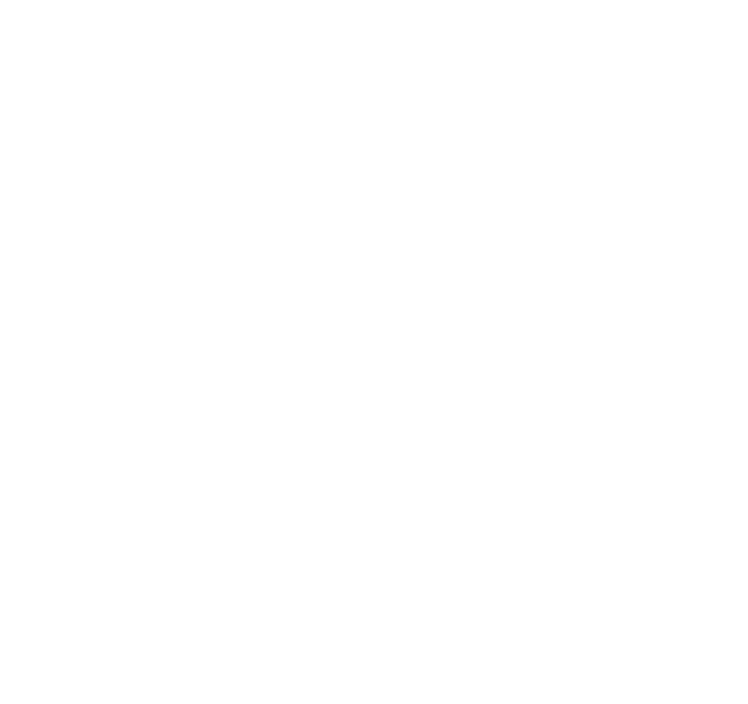
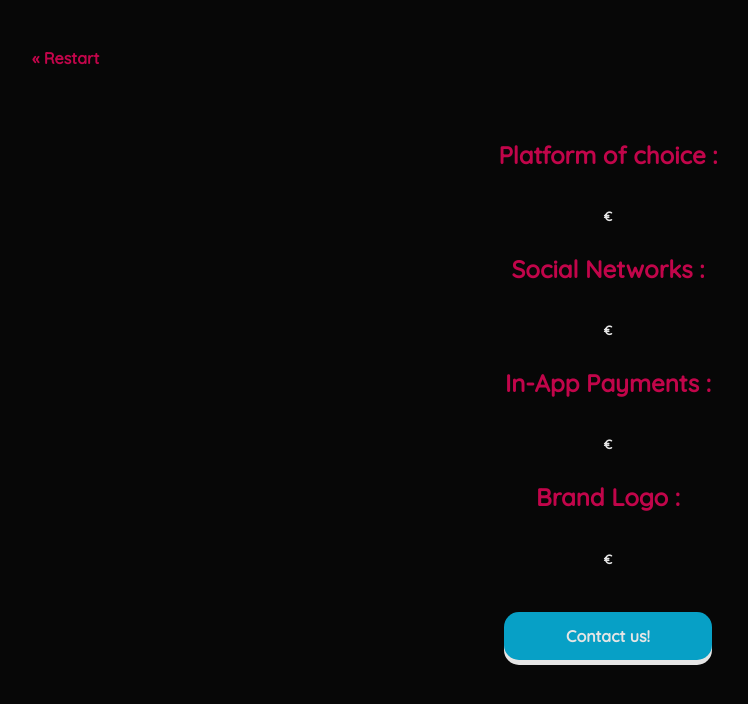
Before and after one commit to moshfeu/App-Price_calc, a React (Create React App) app: page /recap in a window 1280 px wide. Shown: the top 704 px of the page, without its empty margins (32-780 px from the left). Built offline with nearby package versions, Linux system fonts and the light colour scheme.

Commit message:
Added Context

```diff
--- a/src/App.css
+++ b/src/App.css
@@ -1,3 +1,6 @@
+*{
+  background-color: #070707;
+}
 body {
   font-family: "Quicksand", sans-serif;
 }
--- a/src/Main.js
+++ b/src/Main.js
@@ -1,25 +1,29 @@
-import React from 'react'
-import { BrowserRouter as Router, Route} from 'react-router-dom';
-import Frontpage from './components/Frontpage';
-import Type from './components/questions/Type';
-import Social from './components/questions/Social';
-import Payments from './components/questions/Payments';
-import Logo from './components/questions/Logo';
-import Price from './components/Price';
+import React from "react";
+import { BrowserRouter as Router, Route } from "react-router-dom";
+import Frontpage from "./components/Frontpage";
+import Type from "./components/questions/Type";
+import Social from "./components/questions/Social";
+import Payments from "./components/questions/Payments";
+import Logo from "./components/questions/Logo";
+import Price from "./components/Price";
+import Recap from "./components/Recap";
+import { PricingProvider } from "./components/model/PricingContext";
 
 function Main() {
-    return (
-        <Router>
-            <div>
-                <Route path='/questions/' component={Price} />
-                <Route exact path='/' component={Frontpage} />
-                <Route exact path='/questions/type' component={Type} />
-                <Route exact path='/questions/social' component={Social} />
-                <Route exact path='/questions/payments' component={Payments} />
-                <Route exact path='/questions/logo' component={Logo} />
-
-             </div>
-        </Router>
-    )
+  return (
+    <Router>
+      <div>
+        <PricingProvider>
+          <Route path="/questions/" component={Price} />
+          <Route exact path="/" component={Frontpage} />
+          <Route exact path="/questions/type" component={Type} />
+          <Route exact path="/questions/social" component={Social} />
+          <Route exact path="/questions/payments" component={Payments} />
+          <Route exact path="/questions/logo" component={Logo} />
+          <Route exact path="/recap" component={Recap} />
+        </PricingProvider>
+      </div>
+    </Router>
+  );
 }
 export default Main;
--- a/src/components/Recap.js
+++ b/src/components/Recap.js
@@ -0,0 +1,34 @@
+import React from "react";
+import {
+  MainWrapper,
+  ListItem,
+  SelectionsContainer,
+  ButtonLabel,
+  ContactButton,
+  PreviousPage
+} from "./StyledComponents";
+function Recap() {
+  return (
+    <MainWrapper>
+      <PreviousPage to="./">Restart</PreviousPage>
+      <SelectionsContainer>
+        <ListItem>Platform of choice :</ListItem>
+        <ButtonLabel>€</ButtonLabel>
+      </SelectionsContainer>
+      <SelectionsContainer>
+        <ListItem>Social Networks :</ListItem>
+        <ButtonLabel>€</ButtonLabel>
+      </SelectionsContainer>
+      <SelectionsContainer>
+        <ListItem>In-App Payments :</ListItem>
+        <ButtonLabel>€</ButtonLabel>
+      </SelectionsContainer>
+      <SelectionsContainer>
+        <ListItem>Brand Logo :</ListItem>
+        <ButtonLabel>€</ButtonLabel>
+      </SelectionsContainer>
+      <ContactButton>Contact us!</ContactButton>
+    </MainWrapper>
+  );
+}
+export default Recap;
--- a/src/components/StyledComponents.js
+++ b/src/components/StyledComponents.js
@@ -3,28 +3,27 @@
 import { FontAwesomeIcon } from "@fortawesome/react-fontawesome";
 
 const Icon = styled(FontAwesomeIcon)`
-    font-size:5em;
-    border-radius:50%;
-    color:#07A0C6;
+  font-size: 5em;
+  border-radius: 50%;
+  color: #07a0c6;
   :hover {
     cursor: pointer;
     transform: scale(1.2);
-        color: #0ACEFF;
+    color: #0aceff;
   }
   :active {
-        outline:none;
+    outline: none;
     transform: translateY(4px);
   }
 `;
 const CoverImage = styled.img`
-    alt:'cover-image';
-    content:url('https://images.unsplash.com/photo-1545138697-45eb2968b249?ixlib=rb-1.2.1&ixid=eyJhcHBfaWQiOjEyMDd9&auto=format&fit=crop&w=1559&q=80');
-    box-shadow: 0px 0px 0px 5px rgba(189,189,189,0.57);
-    border-radius:50%;
-    width:12em;
-    height:12em;
-    opacity:0.9;
-
+  alt: "cover-image";
+  content: url("https://images.unsplash.com/photo-1545138697-45eb2968b249?ixlib=rb-1.2.1&ixid=eyJhcHBfaWQiOjEyMDd9&auto=format&fit=crop&w=1559&q=80");
+  box-shadow: 0px 0px 0px 5px rgba(189, 189, 189, 0.57);
+  border-radius: 50%;
+  width: 12em;
+  height: 12em;
+  opacity: 0.9;
 `;
 const FrontWrapper = styled.div`
   margin: auto;
@@ -35,54 +34,50 @@
   width: 100vw;
   align-items: center;
   background-color: #070707;
-
 `;
 const MainTitle = styled.h1`
-     color:#E5E5E5;
-     max-width:80vw;
-     font-size:2rem;
-     text-align:center;
-
-`
+  color: #e5e5e5;
+  max-width: 80vw;
+  font-size: 2rem;
+  text-align: center;
+`;
 const SubText = styled.h3`
-     color:#E5E5E5;
-     max-width:60vw;
-     font-size:0.8rem;
-     text-align:center;
-
-`
+  color: #e5e5e5;
+  max-width: 60vw;
+  font-size: 0.8rem;
+  text-align: center;
+`;
 const StartButton = styled.button`
-    color:#E5E5E5;
+  color: #e5e5e5;
   margin-top: 1em;
-    background-color: #40C9A2;
+  background-color: #40c9a2;
   border: none;
   border-radius: 15px;
-    box-shadow: 0 5px #E5E5E5;
+  box-shadow: 0 5px #e5e5e5;
   width: 11em;
   height: 3em;
-    font-size:1em;
-    font-family: 'Quicksand', sans-serif;
-    font-weight:bold;
+  font-size: 1em;
+  font-family: "Quicksand", sans-serif;
+  font-weight: bold;
   :hover {
-        transform:scale(1.05);
+    transform: scale(1.05);
     cursor: pointer;
   }
   :active {
-        background-color: #2D8E73;
-        outline:none;
-        border:none;
+    background-color: #2d8e73;
+    outline: none;
+    border: none;
     transform: translateY(4px);
   }
-
 `;
 
 const PreviousPage = styled(Link)`
-    color: #C1054A;
+  color: #c1054a;
   font-weight: bold;
   position: absolute;
   top: 3em;
   left: 4em;
-    font-family: 'Quicksand', sans-serif;
+  font-family: "Quicksand", sans-serif;
   text-decoration: none;
   &:before {
     content: "« ";
@@ -93,16 +88,16 @@
 `;
 const RouteLink = styled(Link)`
   text-decoration: none;
-`
+`;
 
 const Pricing = styled.span`
-    color: #C1054A;
-    font-weight:bold;
+  color: #c1054a;
+  font-weight: bold;
   position: absolute;
   top: 3em;
   right: 4em;
-        &:after{
-            content:'€'
+  &:after {
+    content: "€";
   }
 `;
 
@@ -117,7 +112,7 @@
   background-color: #070707;
 `;
 const MainText = styled.h1`
-    color:#E5E5E5;
+  color: #e5e5e5;
   max-width: 80vw;
   font-size: 2rem;
   text-align: center;
@@ -130,24 +125,39 @@
 const SelectionsContainer = styled.div`
   display: flex;
   flex-direction: column;
-    width:100%;
-    justify-content:center;
-    align-items:center;
-    margin-right:3em;
-    margin-left:3em;
+  width: 100%;
+  justify-content: center;
+  align-items: center;
+  margin-right: 3em;
+  margin-left: 3em;
   h6 {
     margin-top: 3em;
   }
 `;
 
 const ButtonLabel = styled.h6`
-    color:#E5E5E5;
-    font-size:0.8em;
-    font-family: 'Quicksand', sans-serif;
+  color: #e5e5e5;
+  font-size: 0.8em;
+  font-family: "Quicksand", sans-serif;
 `;
 
+const ListItem = styled.li`
+  list-style-type: none;
+  color: #c1054a;
+  font-weight: bolder;
+  font-size: 1.5em;
+`;
+const ContactButton = styled(StartButton)`
+  width: 13em;
+  height: 3em;
+  background-color: #07a0c6;
+  :active {
+    background-color: #0aceff;
+  }
+`;
 
 export {
+  ContactButton,
   Pricing,
   MainWrapper,
   MainText,
@@ -161,5 +171,6 @@
   MainTitle,
   SubText,
   StartButton,
-  RouteLink
+  RouteLink,
+  ListItem
 };
--- /dev/null
+++ b/src/components/model/PricingContext.js
@@ -0,0 +1,6 @@
+import React, { useState, createContext } from "react";
+export const PricingContext = createContext();
+export const PricingProvider = props => {
+  const [prices, setPrices] = useState([]);
+  return <PricingContext.Provider>{props.children}</PricingContext.Provider>;
+};
--- a/src/components/questions/Logo.js
+++ b/src/components/questions/Logo.js
@@ -21,13 +21,13 @@
       <MainText>Do you want a logo for your brand?</MainText>
       <ButtonsWrapper>
         <SelectionsContainer>
-            <RouteLink to="/recap">
+            <RouteLink to="/recap" price={3000}>
               <Icon icon={faSmile} />
             </RouteLink>
           <ButtonLabel>Yes</ButtonLabel>
         </SelectionsContainer>
         <SelectionsContainer>
-          <RouteLink to="/recap">
+            <RouteLink to="/recap" price={0}>
               <Icon icon={faFrown} />
           </RouteLink>
           <ButtonLabel>No</ButtonLabel>
--- a/src/components/questions/Payments.js
+++ b/src/components/questions/Payments.js
@@ -24,19 +24,19 @@
       <MainText>Do you want in-App purchases?</MainText>
       <ButtonsWrapper>
         <SelectionsContainer>
-            <RouteLink to="/questions/logo">
+            <RouteLink to="/questions/logo" price={4000}>
               <Icon icon={faCcMastercard} />
             </RouteLink>
           <ButtonLabel>Yes</ButtonLabel>
         </SelectionsContainer>
         <SelectionsContainer>
-          <RouteLink to="/questions/logo">
+          <RouteLink to="/questions/logo" price={0}>
               <Icon icon={faCreativeCommonsNcEu} />
           </RouteLink>
           <ButtonLabel>No</ButtonLabel>
         </SelectionsContainer>
         <SelectionsContainer>
-          <RouteLink to="/questions/logo">
+            <RouteLink to="/questions/logo" price={0}>
               <Icon icon={ faArrowsAltH} />
           </RouteLink>
           <ButtonLabel>I don't know</ButtonLabel>
--- a/src/components/questions/Social.js
+++ b/src/components/questions/Social.js
@@ -22,19 +22,19 @@
       <MainText>Do you want your App to be connected to Socials?</MainText>
       <ButtonsWrapper>
         <SelectionsContainer>
-            <RouteLink to="/questions/payments">
+            <RouteLink to="/questions/payments" price={1000}>
               <Icon icon={faThumbsUp} />
             </RouteLink>
           <ButtonLabel>Yes</ButtonLabel>
         </SelectionsContainer>
         <SelectionsContainer>
-          <RouteLink to="/questions/payments">
+            <RouteLink to="/questions/payments" price={0}>
               <Icon icon={faThumbsDown} />
           </RouteLink>
           <ButtonLabel>No</ButtonLabel>
         </SelectionsContainer>
         <SelectionsContainer>
-          <RouteLink to="/questions/payments">
+            <RouteLink to="/questions/payments" price={0}>
               <Icon icon={ faArrowsAltH} />
           </RouteLink>
           <ButtonLabel>I don't know</ButtonLabel>
```
Also changed, not shown: src/components/Price.js (+9 -7 lines), src/components/questions/Type.js (+9 -9 lines). Lines whose indentation alone changed are shown as unchanged.
